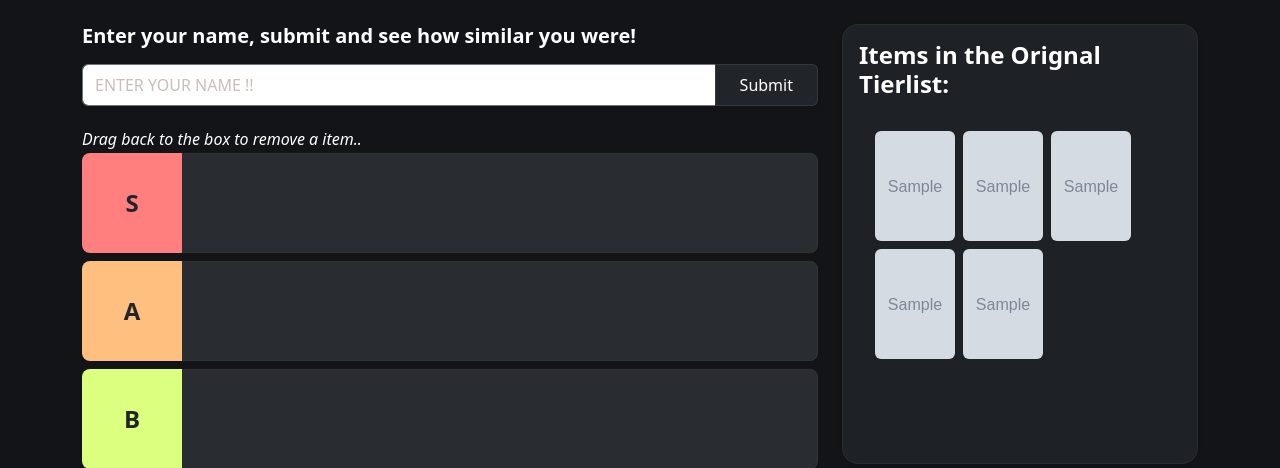
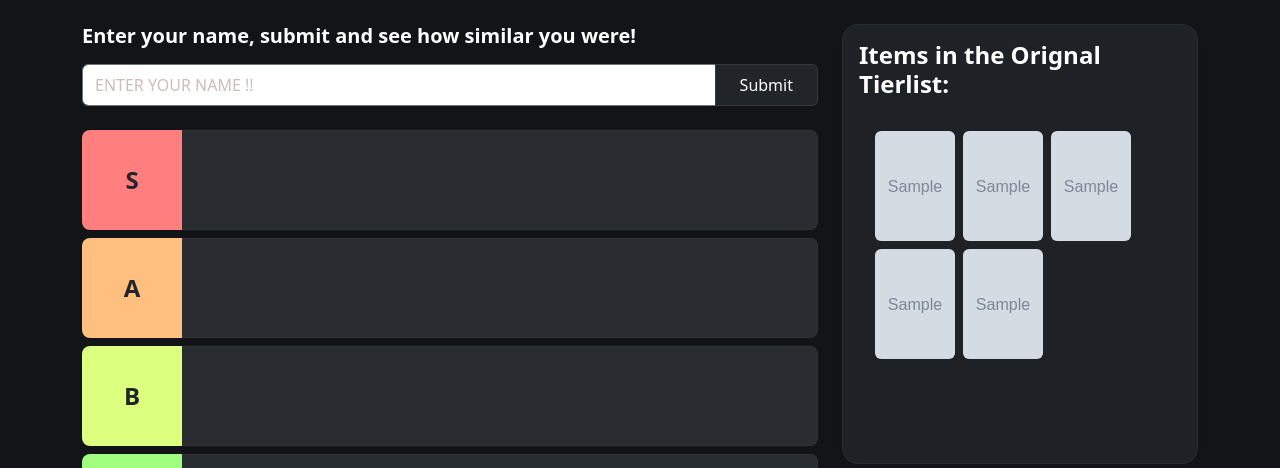
Before and after one commit to SyedAlkama/AnimeTakes, a Flask app: template templates/createsubs.html in a window 1280 px wide. Shown: the part 57-525 px from the top of the page. Run offline with Flask 3, Linux system fonts and the light colour scheme; the template is opened without the code that fills it: most values are stand-ins (such as "Sample title", 1, 10 or a date in 2020); grey boxes marked "Sample" are stand-in pictures.

Commit message:
Update createsubs.html
Removed unnecessary text

```diff
--- a/templates/createsubs.html
+++ b/templates/createsubs.html
@@ -41,7 +41,6 @@
                     <input type="text" class="form-control py-2 border-secondary custom-outline" placeholder="ENTER YOUR NAME !!"  id="namebox" minlength="1" maxlength="60"  required>
                     <button class="btn btn-dark border border-secondary border-opacity-25 px-4" type="button" id="submit-button">Submit</button>
                 </div>
-                <h6 class="fst-italic mb-1 text-white">Drag back to the box to remove a item..</h6>
                 <div class="d-flex flex-column">
                     <div class="tier-row d-flex mb-2">
                         <div class="tier-label text-dark fw-bold" style="background-color: #ff7f7f;">S</div>
```
